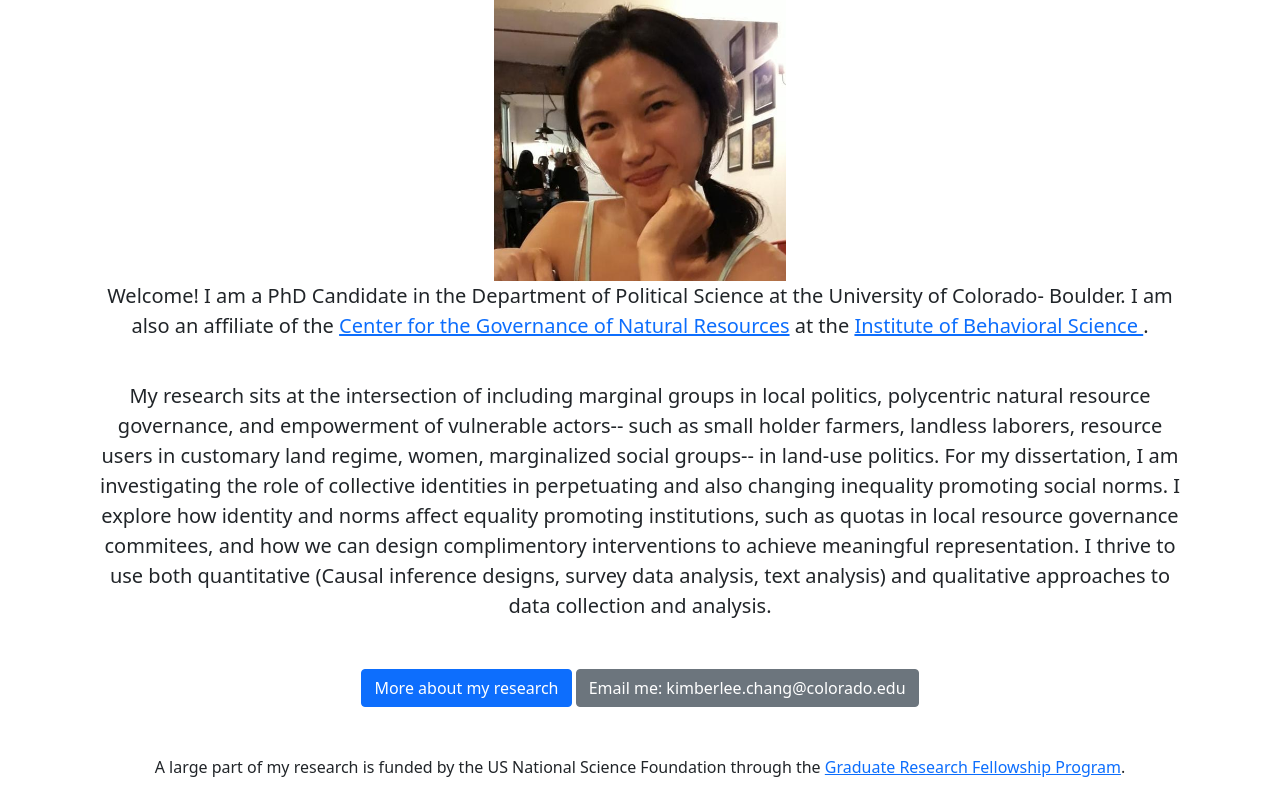
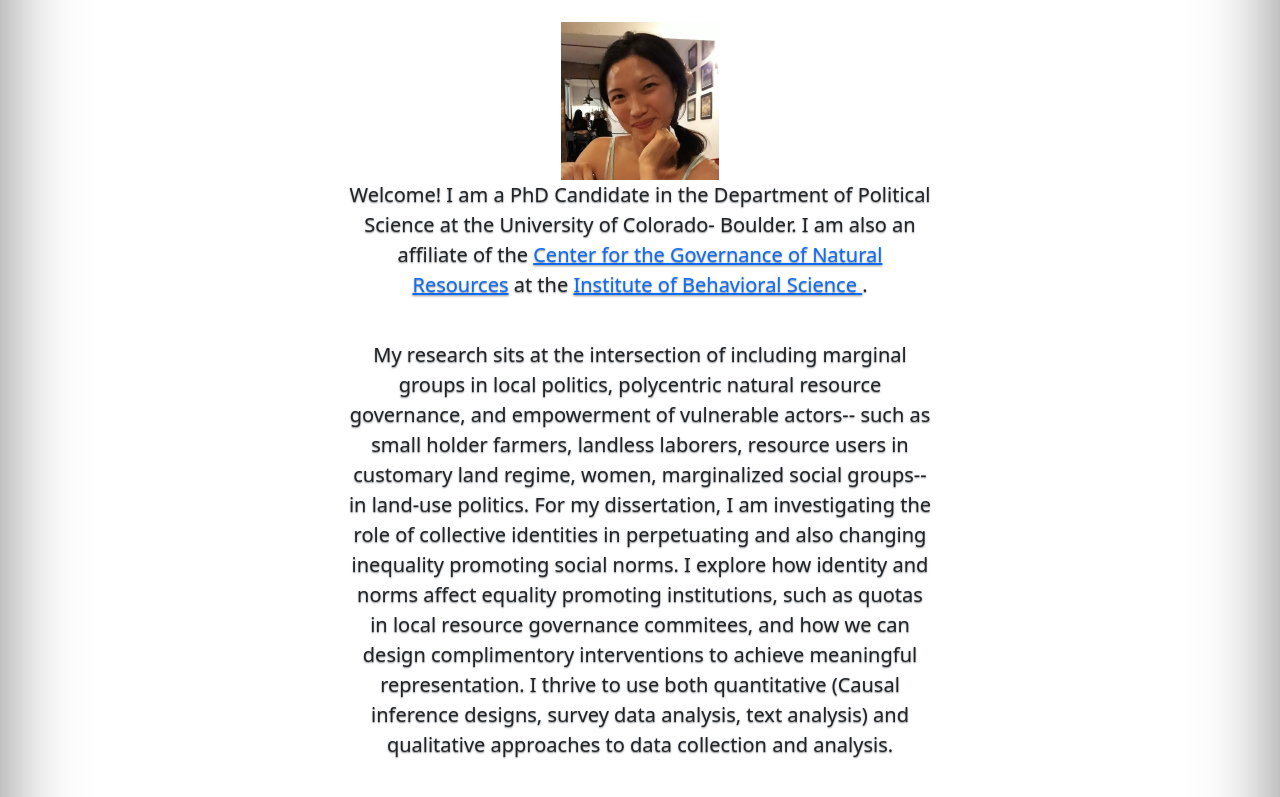
Before and after one commit to changkimberlee/changkimberlee.github.io, a plain HTML site: page index.html in a window 1280 px wide. Shown: the part 289-1086 px from the top of the page. Drawn offline with Linux system fonts and the light colour scheme; files that its build step writes are made by us from their sources.

Commit message:
css links

```diff
--- a/index.html
+++ b/index.html
@@ -14,11 +14,11 @@
     <link rel='shortcut icon' href='favicon.ico' type='image/x-icon'/ >
 
     <!-- Bootstrap Core CSS -->
-    <link href="css/bootstrap.min.css" rel="stylesheet">
+    <link href="bootstrap.min.css" rel="stylesheet">
 
     <!-- Custom styles for a Bootstrap template -->
     <!--link href="starter-template.css" rel="stylesheet"-->
-    <!--link href="cover.css" rel="stylesheet"-->
+    <link href="cover.css" rel="stylesheet">
 
     <!-- Fonts -->
     <!-- link href="https://fonts.googleapis.com/css?family=Source+Sans+Pro" rel="stylesheet"-->
```
